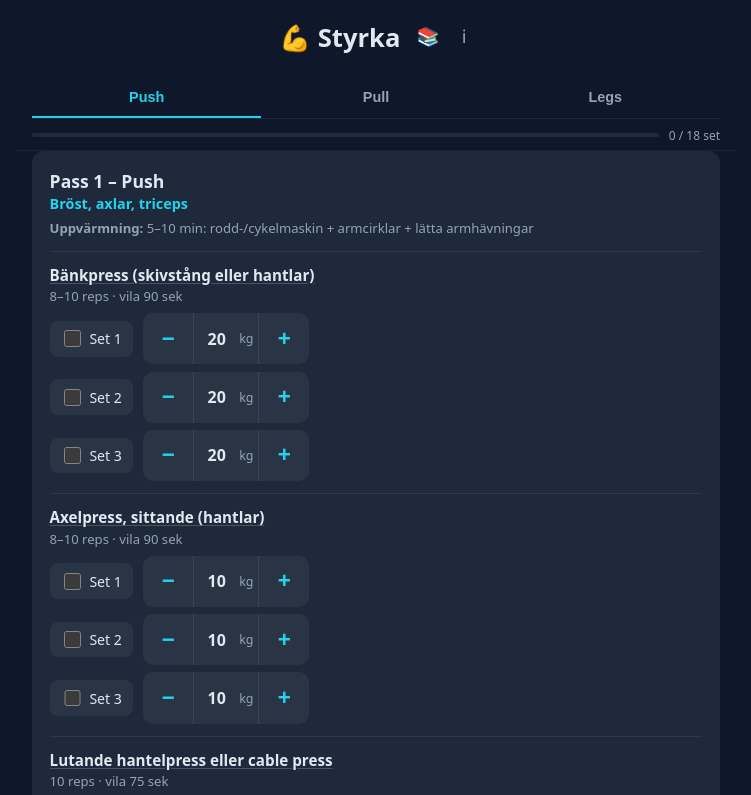
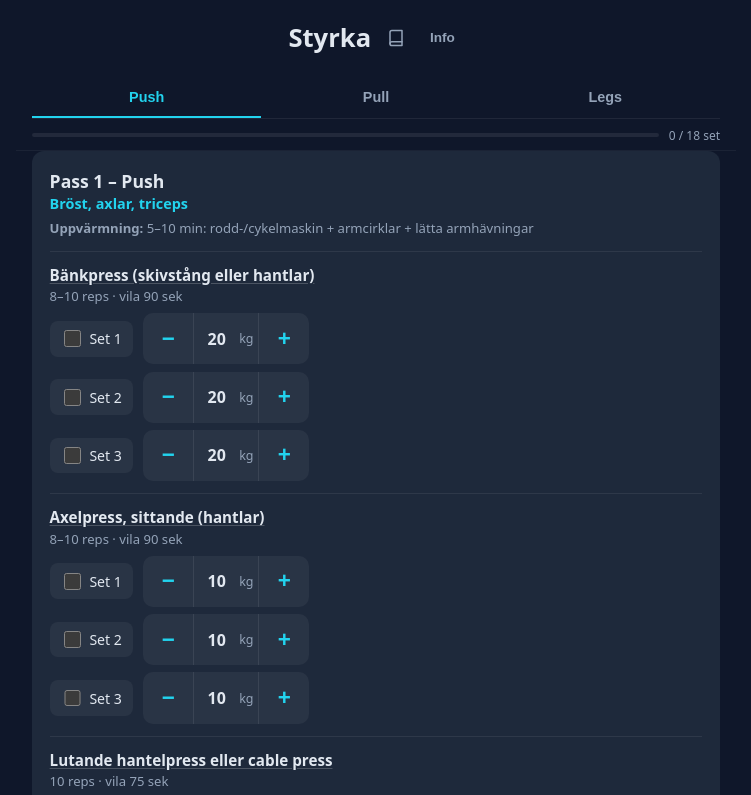
Before and after one commit to markusangesjo/styrka, a plain HTML site: page index.html in a window 1280 px wide. Shown: the top 795 px of the page, without its empty margins (264-1015 px from the left). Drawn offline with Linux system fonts and the light colour scheme.

Commit message:
fix: ersätt emojis med text/SVG-ikoner — armen bort, Info som text, SVG bokikon, ren text i banner/knappar (#12)
Co-authored-by: Markus <markus@coding-agent.local>

```diff
--- a/app.js
+++ b/app.js
@@ -489,7 +489,7 @@ function renderProgram(dayId) {
 
   const finishBtn = document.createElement("button");
   finishBtn.className = "finish-btn";
-  finishBtn.textContent = "✓ Pass klart";
+  finishBtn.textContent = "Pass klart";
   finishBtn.addEventListener("click", () => logSession(day.id, day.name));
 
   const resetBtn = document.createElement("button");
@@ -571,7 +571,7 @@ function openExerciseModal(exId) {
     `<button class="day-chip${ex.days.includes(d) ? " active" : ""}" data-day="${d}">${dayLabels[d]}</button>`
   ).join("");
 
-  const tipsHtml = ex.tips ? `<p class="modal-tips">💡 ${ex.tips}</p>` : "";
+  const tipsHtml = ex.tips ? `<p class="modal-tips">${ex.tips}</p>` : "";
   const weightDisplay = ex.defaultWeight % 1 === 0 ? ex.defaultWeight : ex.defaultWeight.toFixed(1);
 
   backdrop.innerHTML = `
@@ -886,7 +886,7 @@ function showUpdateBanner(worker) {
   const banner = document.createElement("div");
   banner.id = "update-banner";
   banner.innerHTML = `
-    <span>🆕 Ny version tillgänglig</span>
+    <span>Ny version tillgänglig</span>
     <button id="update-btn">Uppdatera nu</button>
   `;
   document.body.prepend(banner);
--- a/index.html
+++ b/index.html
@@ -13,9 +13,11 @@
 </head>
 <body>
   <header class="app-header">
-    <h1>💪 Styrka</h1>
-    <button class="lib-btn" id="library-btn" aria-label="Övningsbibliotek">📚</button>
-    <button class="info-btn" id="info-toggle" aria-label="Visa info">ℹ︎</button>
+    <h1>Styrka</h1>
+    <button class="lib-btn" id="library-btn" aria-label="Övningsbibliotek">
+      <svg width="18" height="18" viewBox="0 0 24 24" fill="none" stroke="currentColor" stroke-width="2" stroke-linecap="round" stroke-linejoin="round" aria-hidden="true"><path d="M4 19.5A2.5 2.5 0 0 1 6.5 17H20"/><path d="M6.5 2H20v20H6.5A2.5 2.5 0 0 1 4 19.5v-15A2.5 2.5 0 0 1 6.5 2z"/></svg>
+    </button>
+    <button class="info-btn" id="info-toggle" aria-label="Visa info">Info</button>
   </header>
 
   <div id="info-panel" class="info-panel" hidden>
@@ -25,7 +27,7 @@
       <li>Öka vikten lite när alla set känns lätta – progressiv överbelastning.</li>
       <li>Allt sparas lokalt i din telefon, inget skickas till nätet.</li>
     </ul>
-    <button class="force-update-btn" id="force-update-btn" aria-label="Tvinga uppdatering">🔄 Tvinga uppdatering</button>
+    <button class="force-update-btn" id="force-update-btn" aria-label="Tvinga uppdatering">Tvinga uppdatering</button>
   </div>
 
   <main>
--- a/service-worker.js
+++ b/service-worker.js
@@ -1,5 +1,5 @@
 // Enkel service worker för offline-stöd (cache-first för appens egna filer)
-const CACHE_NAME = "styrka-cache-v9";
+const CACHE_NAME = "styrka-cache-v10";
 const ASSETS = [
   "./",
   "./index.html",
--- a/styles.css
+++ b/styles.css
@@ -42,14 +42,29 @@ body {
   background: none;
   border: none;
   color: var(--muted);
-  font-size: 1.15rem;
+  font-size: 0.85rem;
+  font-weight: 600;
   cursor: pointer;
-  padding: 0.2rem 0.4rem;
+  padding: 0.3rem 0.55rem;
   line-height: 1;
   border-radius: 6px;
 }
 
-.info-btn:active {
+.lib-btn {
+  background: none;
+  border: none;
+  color: var(--muted);
+  cursor: pointer;
+  padding: 0.3rem 0.55rem;
+  line-height: 1;
+  border-radius: 6px;
+  display: flex;
+  align-items: center;
+  justify-content: center;
+}
+
+.info-btn:active,
+.lib-btn:active {
   opacity: 0.6;
 }
 
```
